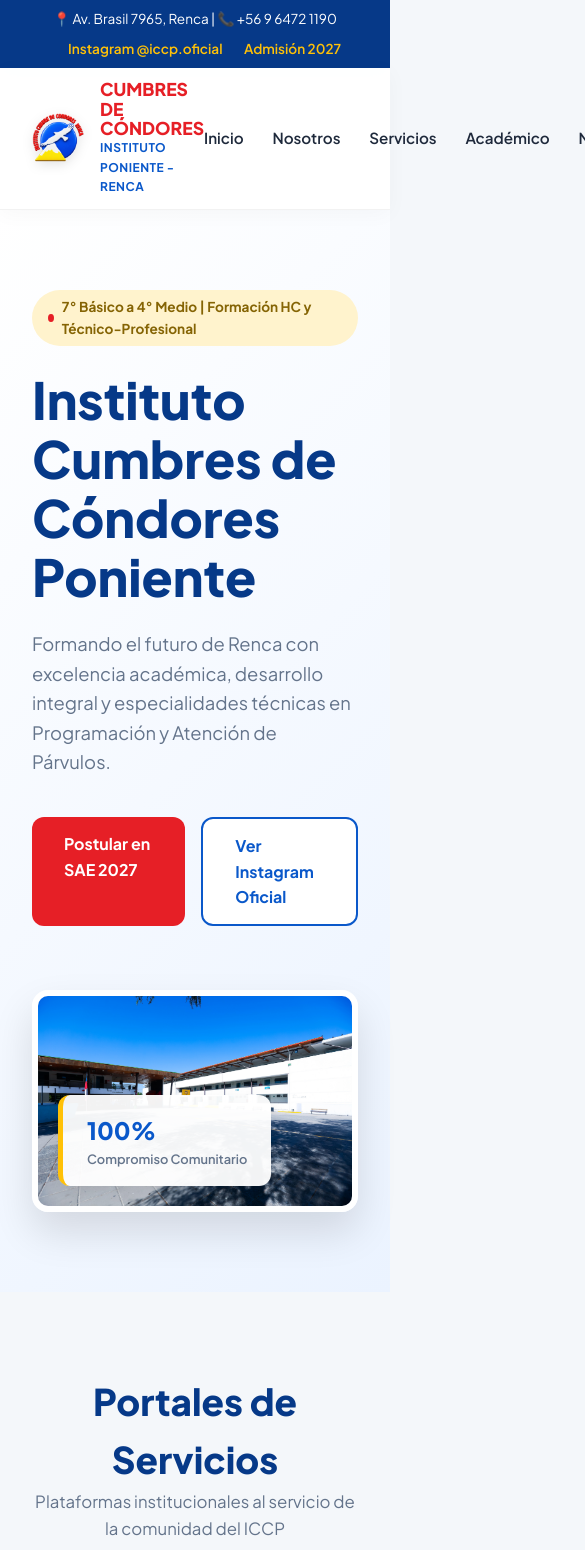
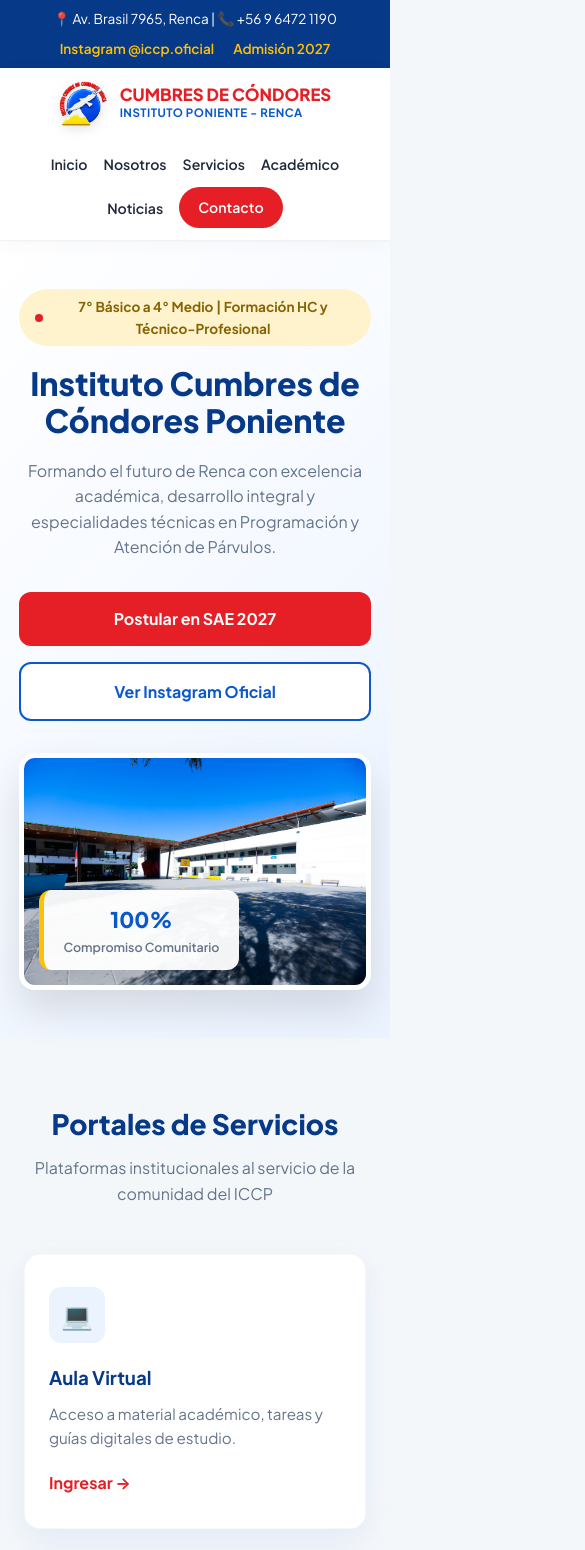
Before and after one commit to srojassssssssssssssss/iccp, a plain HTML site: page index.html in a window 390 px wide. Shown: the top 1550 px of the page, 585 px wide, since content can reach past the window. Drawn offline with Linux system fonts and the light colour scheme.

Commit message:
Update style.css

```diff
--- a/style.css
+++ b/style.css
@@ -1,13 +1,12 @@
-/* --- VARIABLES DE COLOR OFICIALES DE LA INSIGNIA --- */
 :root {
-    --brand-blue: #0A58CA;       /* Azul Francia Institucional */
-    --brand-blue-dark: #063988;  /* Azul oscuro para contrastes */
-    --brand-red: #E61F26;        /* Rojo Cóndor vibrante */
-    --brand-yellow: #FFC107;     /* Amarillo de la base de la montaña */
-    --brand-white: #FFFFFF;      /* Blanco Puro */
-    --bg-light: #F4F7FA;         /* Fondo gris limpio ultra-moderno */
-    --text-main: #1E293B;        /* Texto de lectura oscuro */
-    --text-muted: #64748B;       /* Texto secundario */
+    --brand-blue: #0A58CA;
+    --brand-blue-dark: #063988;
+    --brand-red: #E61F26;
+    --brand-yellow: #FFC107;
+    --brand-white: #FFFFFF;
+    --bg-light: #F4F7FA;
+    --text-main: #1E293B;
+    --text-muted: #64748B;
     --radius: 16px;
     --shadow: 0 10px 30px rgba(10, 88, 202, 0.08);
 }
@@ -20,13 +19,19 @@
     scroll-behavior: smooth;
 }
 
-body {
+html, body {
+    max-width: 100%;
+    overflow-x: hidden;
     background-color: var(--bg-light);
     color: var(--text-main);
     line-height: 1.6;
 }
 
-/* --- TOP BAR --- */
+img {
+    max-width: 100%;
+    height: auto;
+}
+
 .top-bar {
     background: var(--brand-blue-dark);
     color: var(--brand-white);
@@ -37,20 +42,27 @@ body {
 .top-bar-container {
     max-width: 1200px;
     margin: 0 auto;
-    padding: 0 2rem;
+    padding: 0 1.5rem;
     display: flex;
     justify-content: space-between;
     align-items: center;
+    flex-wrap: wrap;
+    gap: 0.5rem;
+}
+
+.top-links {
+    display: flex;
+    gap: 1.2rem;
+    flex-wrap: wrap;
+    justify-content: center;
 }
 
 .top-links a {
     color: var(--brand-yellow);
     text-decoration: none;
-    margin-left: 1.2rem;
     font-weight: 600;
 }
 
-/* --- NAV BAR CON ELEVACIÓN Y LOGO --- */
 header {
     background: rgba(255, 255, 255, 0.95);
     backdrop-filter: blur(10px);
@@ -64,21 +76,22 @@ header {
 .nav-container {
     max-width: 1200px;
     margin: 0 auto;
-    padding: 0.8rem 2rem;
+    padding: 0.8rem 1.5rem;
     display: flex;
     justify-content: space-between;
     align-items: center;
+    gap: 1rem;
 }
 
 .logo-brand {
     display: flex;
     align-items: center;
-    gap: 1rem;
+    gap: 0.8rem;
     text-decoration: none;
 }
 
 .logo-img {
-    height: 52px;
+    height: 48px;
     width: auto;
     filter: drop-shadow(0 3px 6px rgba(0,0,0,0.12));
     transition: transform 0.3s;
@@ -95,13 +108,13 @@ header {
 
 .logo-title {
     font-weight: 800;
-    font-size: 1.1rem;
+    font-size: 1.05rem;
     color: var(--brand-red);
     line-height: 1.1;
 }
 
 .logo-sub {
-    font-size: 0.75rem;
+    font-size: 0.72rem;
     font-weight: 700;
     color: var(--brand-blue);
     letter-spacing: 0.5px;
@@ -110,8 +123,9 @@ header {
 nav ul {
     display: flex;
     list-style: none;
-    gap: 1.8rem;
+    gap: 1.5rem;
     align-items: center;
+    flex-wrap: wrap;
 }
 
 nav a {
@@ -120,6 +134,7 @@ nav a {
     font-weight: 600;
     font-size: 0.95rem;
     transition: color 0.3s;
+    white-space: nowrap;
 }
 
 nav a:hover, nav a.active {
@@ -129,9 +144,10 @@ nav a:hover, nav a.active {
 .nav-btn {
     background: var(--brand-red);
     color: var(--brand-white) !important;
-    padding: 0.6rem 1.4rem;
+    padding: 0.55rem 1.2rem;
     border-radius: 50px;
     transition: all 0.3s !important;
+    display: inline-block;
 }
 
 .nav-btn:hover {
@@ -139,9 +155,8 @@ nav a:hover, nav a.active {
     box-shadow: 0 4px 12px rgba(230, 31, 38, 0.3);
 }
 
-/* --- HERO SECTION --- */
 .hero {
-    padding: 5rem 2rem;
+    padding: 4.5rem 1.5rem;
     background: linear-gradient(135deg, #FFFFFF 0%, #EBF3FF 100%);
     position: relative;
 }
@@ -151,7 +166,7 @@ nav a:hover, nav a.active {
     margin: 0 auto;
     display: grid;
     grid-template-columns: 1.2fr 1fr;
-    gap: 4rem;
+    gap: 3rem;
     align-items: center;
 }
 
@@ -165,7 +180,7 @@ nav a:hover, nav a.active {
     border-radius: 50px;
     font-size: 0.85rem;
     font-weight: 700;
-    margin-bottom: 1.5rem;
+    margin-bottom: 1.2rem;
 }
 
 .dot {
@@ -173,14 +188,15 @@ nav a:hover, nav a.active {
     height: 8px;
     background: var(--brand-red);
     border-radius: 50%;
+    flex-shrink: 0;
 }
 
 .hero-content h1 {
-    font-size: 3.2rem;
+    font-size: clamp(2rem, 4.5vw, 3.2rem);
     font-weight: 800;
     line-height: 1.15;
     color: var(--brand-blue-dark);
-    margin-bottom: 1.5rem;
+    margin-bottom: 1.2rem;
 }
 
 .hero-content h1 span {
@@ -188,22 +204,24 @@ nav a:hover, nav a.active {
 }
 
 .hero-content p {
-    font-size: 1.15rem;
+    font-size: clamp(1rem, 2vw, 1.15rem);
     color: var(--text-muted);
-    margin-bottom: 2.5rem;
+    margin-bottom: 2rem;
 }
 
 .hero-buttons {
     display: flex;
     gap: 1rem;
+    flex-wrap: wrap;
 }
 
 .btn {
-    padding: 0.9rem 2rem;
+    padding: 0.9rem 1.8rem;
     border-radius: 12px;
     font-weight: 700;
     text-decoration: none;
     display: inline-block;
+    text-align: center;
     transition: all 0.3s;
     border: none;
     cursor: pointer;
@@ -236,7 +254,7 @@ nav a:hover, nav a.active {
     border-radius: var(--radius);
     overflow: hidden;
     box-shadow: 0 20px 40px rgba(0,0,0,0.12);
-    border: 6px solid var(--brand-white);
+    border: 5px solid var(--brand-white);
 }
 
 .hero-img-wrapper img {
@@ -246,10 +264,12 @@ nav a:hover, nav a.active {
 
 .floating-stat {
     position: absolute;
-    bottom: 20px;
-    left: 20px;
+    bottom: 15px;
+    left: 15px;
+    right: 15px;
+    max-width: fit-content;
     background: rgba(255, 255, 255, 0.95);
-    padding: 1rem 1.5rem;
+    padding: 0.8rem 1.2rem;
     border-radius: 12px;
     display: flex;
     flex-direction: column;
@@ -258,49 +278,49 @@ nav a:hover, nav a.active {
 }
 
 .stat-number {
-    font-size: 1.5rem;
+    font-size: 1.35rem;
     font-weight: 800;
     color: var(--brand-blue);
 }
 
 .stat-label {
-    font-size: 0.8rem;
+    font-size: 0.78rem;
     color: var(--text-muted);
     font-weight: 600;
 }
 
-/* --- PORTALES Y ACCESOS RÁPIDOS --- */
 .quick-access {
-    padding: 5rem 2rem;
+    padding: 4rem 1.5rem;
     max-width: 1200px;
     margin: 0 auto;
 }
 
 .section-title {
     text-align: center;
-    margin-bottom: 3.5rem;
+    margin-bottom: 3rem;
 }
 
 .section-title h2 {
-    font-size: 2.3rem;
+    font-size: clamp(1.75rem, 3.5vw, 2.3rem);
     font-weight: 800;
     color: var(--brand-blue-dark);
+    margin-bottom: 0.5rem;
 }
 
 .section-title p {
     color: var(--text-muted);
-    font-size: 1.05rem;
+    font-size: 1rem;
 }
 
 .access-grid {
     display: grid;
-    grid-template-columns: repeat(auto-fit, minmax(280px, 1fr));
-    gap: 2rem;
+    grid-template-columns: repeat(auto-fit, minmax(min(100%, 270px), 1fr));
+    gap: 1.5rem;
 }
 
 .access-card {
     background: var(--brand-white);
-    padding: 2.5rem 2rem;
+    padding: 2rem 1.5rem;
     border-radius: var(--radius);
     box-shadow: var(--shadow);
     transition: transform 0.3s;
@@ -312,14 +332,14 @@ nav a:hover, nav a.active {
 }
 
 .access-icon {
-    width: 60px;
-    height: 60px;
+    width: 56px;
+    height: 56px;
     border-radius: 12px;
     display: flex;
     align-items: center;
     justify-content: center;
-    font-size: 1.8rem;
-    margin-bottom: 1.5rem;
+    font-size: 1.6rem;
+    margin-bottom: 1.2rem;
 }
 
 .access-icon.blue { background: #EBF3FF; }
@@ -327,14 +347,14 @@ nav a:hover, nav a.active {
 .access-icon.yellow { background: #FEF3C7; }
 
 .access-card h3 {
-    margin-bottom: 0.8rem;
+    margin-bottom: 0.6rem;
     color: var(--brand-blue-dark);
 }
 
 .access-card p {
     color: var(--text-muted);
     font-size: 0.95rem;
-    margin-bottom: 1.5rem;
+    margin-bottom: 1.2rem;
 }
 
 .card-link {
@@ -343,10 +363,9 @@ nav a:hover, nav a.active {
     text-decoration: none;
 }
 
-/* --- SOBRE NOSOTROS --- */
 .about-section {
     background: var(--brand-white);
-    padding: 5rem 2rem;
+    padding: 4rem 1.5rem;
 }
 
 .about-container {
@@ -356,24 +375,24 @@ nav a:hover, nav a.active {
 
 .about-header {
     text-align: center;
-    margin-bottom: 3rem;
+    margin-bottom: 2.5rem;
 }
 
 .about-header h2 {
-    font-size: 2.2rem;
+    font-size: clamp(1.75rem, 3.5vw, 2.2rem);
     color: var(--brand-blue-dark);
     font-weight: 800;
 }
 
 .about-grid {
     display: grid;
-    grid-template-columns: repeat(auto-fit, minmax(300px, 1fr));
-    gap: 2rem;
+    grid-template-columns: repeat(auto-fit, minmax(min(100%, 280px), 1fr));
+    gap: 1.5rem;
 }
 
 .card {
     background: var(--bg-light);
-    padding: 2.5rem;
+    padding: 2rem 1.5rem;
     border-radius: var(--radius);
     position: relative;
     border: 1px solid rgba(0,0,0,0.03);
@@ -398,22 +417,21 @@ nav a:hover, nav a.active {
     color: var(--brand-blue-dark);
 }
 
-/* --- OFERTA ACADÉMICA --- */
 .academic {
-    padding: 5rem 2rem;
+    padding: 4rem 1.5rem;
     max-width: 1200px;
     margin: 0 auto;
 }
 
 .levels-grid {
     display: grid;
-    grid-template-columns: repeat(auto-fit, minmax(280px, 1fr));
-    gap: 2rem;
+    grid-template-columns: repeat(auto-fit, minmax(min(100%, 270px), 1fr));
+    gap: 1.5rem;
 }
 
 .level-box {
     background: var(--brand-white);
-    padding: 2.5rem 2rem;
+    padding: 2rem 1.5rem;
     border-radius: var(--radius);
     border-top: 5px solid var(--brand-blue);
     box-shadow: var(--shadow);
@@ -435,9 +453,8 @@ nav a:hover, nav a.active {
     color: var(--brand-red);
 }
 
-/* --- NOTICIAS --- */
 .news-section {
-    padding: 5rem 2rem;
+    padding: 4rem 1.5rem;
     background: var(--bg-light);
 }
 
@@ -445,8 +462,8 @@ nav a:hover, nav a.active {
     max-width: 1200px;
     margin: 0 auto;
     display: grid;
-    grid-template-columns: repeat(auto-fit, minmax(300px, 1fr));
-    gap: 2rem;
+    grid-template-columns: repeat(auto-fit, minmax(min(100%, 280px), 1fr));
+    gap: 1.5rem;
 }
 
 .news-card {
@@ -483,7 +500,7 @@ nav a:hover, nav a.active {
 .category-tag.yellow { background: #D97706; }
 
 .news-info {
-    padding: 1.8rem;
+    padding: 1.5rem;
 }
 
 .news-date {
@@ -498,16 +515,15 @@ nav a:hover, nav a.active {
     font-size: 1.15rem;
 }
 
-/* --- CONTACTO --- */
 .contact-section {
-    padding: 5rem 2rem;
+    padding: 4rem 1.5rem;
     max-width: 1200px;
     margin: 0 auto;
 }
 
 .contact-card {
     background: linear-gradient(135deg, var(--brand-blue-dark) 0%, var(--brand-blue) 100%);
-    padding: 4rem 2rem;
+    padding: 3rem 1.5rem;
     border-radius: 24px;
     color: var(--brand-white);
 }
@@ -517,17 +533,18 @@ nav a:hover, nav a.active {
     margin: 0 auto;
     display: flex;
     flex-direction: column;
-    gap: 1.2rem;
+    gap: 1rem;
 }
 
 .form-group {
     display: grid;
     grid-template-columns: 1fr 1fr;
-    gap: 1.2rem;
+    gap: 1rem;
 }
 
 .contact-form input, .contact-form textarea {
-    padding: 1rem 1.2rem;
+    width: 100%;
+    padding: 0.95rem 1.1rem;
     border-radius: 10px;
     border: none;
     font-size: 0.95rem;
@@ -536,17 +553,17 @@ nav a:hover, nav a.active {
 
 .contact-form textarea {
     height: 140px;
+    resize: vertical;
 }
 
 .btn-block {
     width: 100%;
 }
 
-/* --- FOOTER --- */
 footer {
     background: #031B42;
     color: var(--brand-white);
-    padding: 3rem 2rem 2rem;
+    padding: 2.5rem 1.5rem 2rem;
     font-size: 0.9rem;
 }
 
@@ -560,10 +577,63 @@ footer {
     padding-top: 1.5rem;
 }
 
-/* RESPONSIVO */
 @media (max-width: 900px) {
-    .hero-container { grid-template-columns: 1fr; }
-    .form-group { grid-template-columns: 1fr; }
-    .top-bar-container { flex-direction: column; gap: 0.5rem; text-align: center; }
-    .footer-container { flex-direction: column; gap: 1rem; text-align: center; }
+    .top-bar-container {
+        flex-direction: column;
+        text-align: center;
+    }
+
+    .nav-container {
+        flex-direction: column;
+        padding: 0.8rem 1rem;
+    }
+
+    nav {
+        width: 100%;
+    }
+
+    nav ul {
+        justify-content: center;
+        gap: 0.7rem 1rem;
+        padding-top: 0.4rem;
+    }
+
+    nav a {
+        font-size: 0.88rem;
+    }
+
+    .hero {
+        padding: 3rem 1.2rem;
+    }
+
+    .hero-container {
+        grid-template-columns: 1fr;
+        gap: 2rem;
+        text-align: center;
+    }
+
+    .hero-buttons {
+        justify-content: center;
+    }
+
+    .form-group {
+        grid-template-columns: 1fr;
+    }
+
+    .footer-container {
+        flex-direction: column;
+        gap: 0.8rem;
+        text-align: center;
+    }
 }
+
+@media (max-width: 480px) {
+    .hero-buttons .btn {
+        width: 100%;
+    }
+
+    .contact-card {
+        padding: 2.2rem 1rem;
+        border-radius: 16px;
+    }
+}
```
